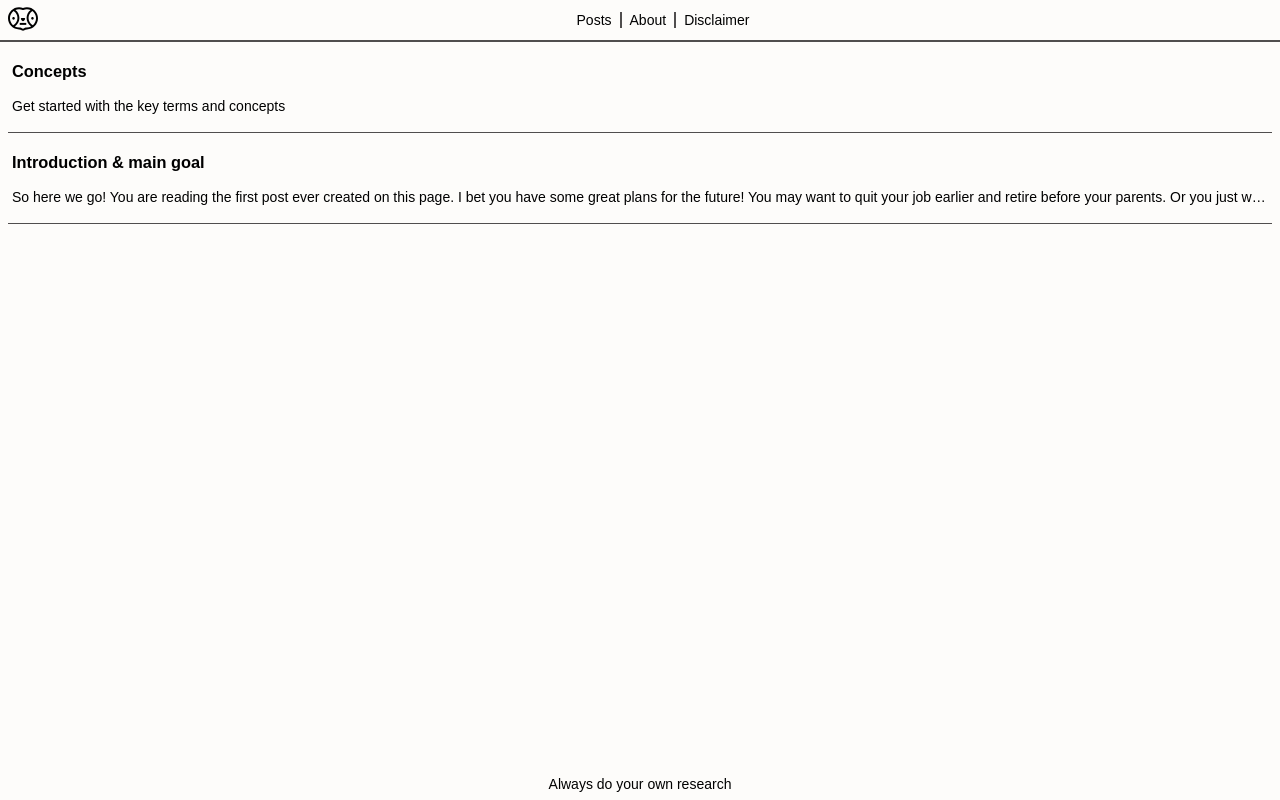
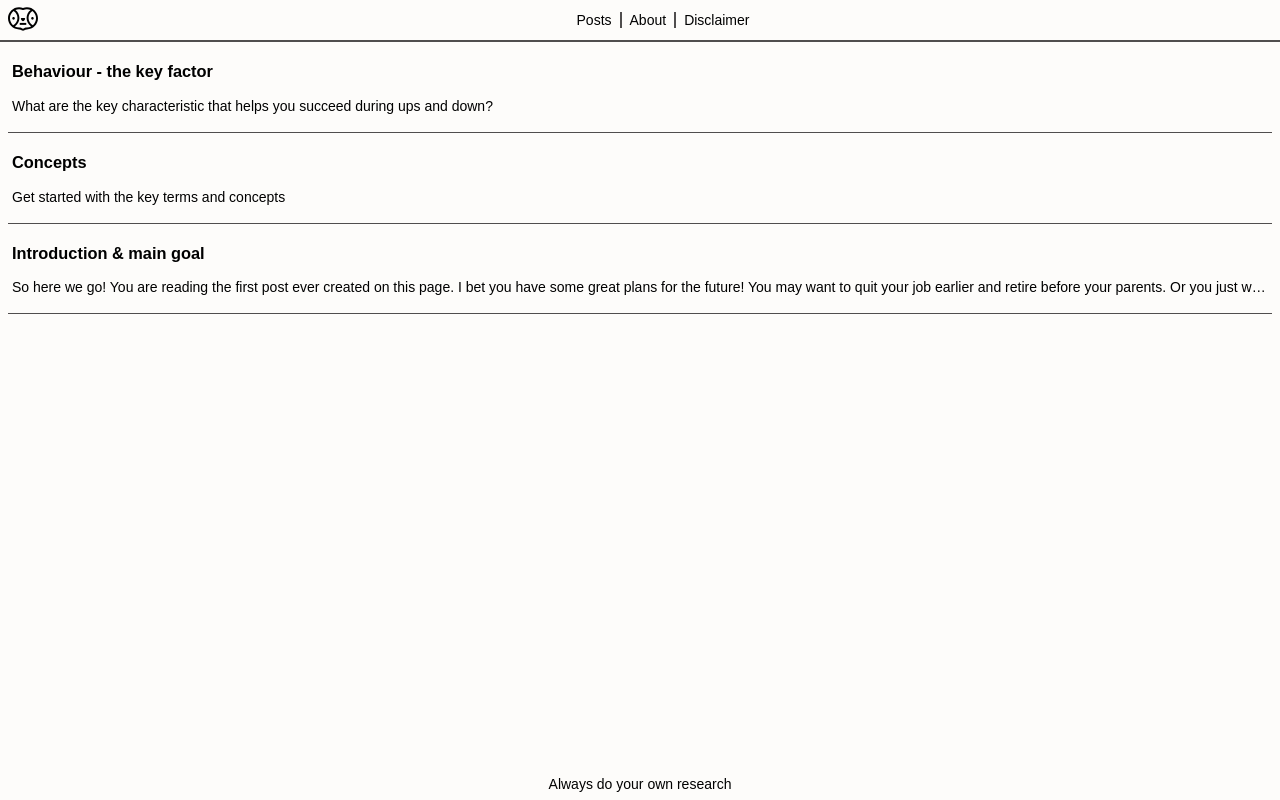
Before and after one commit to vazsonyidl/theboringblog, a Next.js app: page / in a window 1280 px wide. Built offline with nearby package versions, Linux system fonts and the light colour scheme.

Commit message:
doc(posts): add new post for behaviour

```diff
--- a/constants/posts.const.ts
+++ b/constants/posts.const.ts
@@ -50,21 +50,67 @@ export const posts: Array<IPost> = [
       },
       {
         title: 'How do I plan to earn from this?',
-        content: 'To start with, and put simply: from the dividend. The dividend itself is the money a company pays from its profit to its shareholders. There are several companies out there with a long (I mean more than 50 years) dividend payout history. This will be backbone for our long term investment process.',
+        content:
+          'To start with, and put simply: from the dividend. The dividend itself is the money a company pays from its profit to its shareholders. There are several companies out there with a long (I mean more than 50 years) dividend payout history. This will be backbone for our long term investment process.',
       },
       {
         title: 'Okay, but which companies',
-        content: 'you may ask. It is a perfect question. There are several metrics which guides through the process of choosing a worthy company. The key concept is: high returns = high quality + high current yield + high growth of yield. Stay tuned, because I will share my evaluation of companies when I buy shares from one of them.',
+        content:
+          'you may ask. It is a perfect question. There are several metrics which guides through the process of choosing a worthy company. The key concept is: high returns = high quality + high current yield + high growth of yield. Stay tuned, because I will share my evaluation of companies when I buy shares from one of them.',
       },
       {
         title: 'Is it applicable at any time?',
-        content: 'I try to measure companies worth-of-buy metrics always compared to some other key metrics in the industry, like Standard and Poor’s average numbers or the long term US bonds yield just to mention a few. This makes measurement a bit easier, as you may encounter the posts and information here later in time. If I tell you that I bought company XYZ in February, 2022 that information wouldn’t be so useful for you 2 years later.',
+        content:
+          'I try to measure companies worth-of-buy metrics always compared to some other key metrics in the industry, like Standard and Poor’s average numbers or the long term US bonds yield just to mention a few. This makes measurement a bit easier, as you may encounter the posts and information here later in time. If I tell you that I bought company XYZ in February, 2022 that information wouldn’t be so useful for you 2 years later.',
       },
       {
         title: 'Recommended references',
-        content: 'The Single Best Investment by Lowell Miller'
-      }
+        content: 'The Single Best Investment by Lowell Miller',
+      },
     ],
     published: '06.02.2022',
   },
+
+  // Post 3
+  {
+    id: 3,
+    title: 'Behaviour - the key factor',
+    intro:
+      'What are the key characteristic that helps you succeed during ups and down?',
+    content: [
+      {
+        title: 'Intro',
+        content:
+          'Before jumping into the rules and the process to pick potential candidates, there is another important thing. In my opinion, this will be one of the most useful one. The behaviour. Without these characteristic, people can bend easily with the wind and give up an otherwise rock solid plan to build a compounding machine. But enough from small-talk, jump into the details and review them step by step!',
+      },
+      {
+        title: 'Be adoptable',
+        content: `I think it speaks for itself. The times fly by as well as all the previous metrics, tips and analysis. One of the crucial mindset one has to have when fighting through the enormous amount of information in this area is to be adoptable. Metric, numbers and key factors measured in 1992, during the dotcom bubble or around the 2008 crisis will not be helpful now.
+
+        To have a good overall view, one must have to check the valuation of a company based on the current trends - both the industry of which the company operates as well as the overall market.`,
+      },
+      {
+        title: 'Do not buy if there is no good option',
+        content:
+          'This will rarely be a case, because there will always be another option. But if not, do not buy! Simply just keep your money as a free cash (maybe on your account on something like that) because the sun will rise tomorrow, there will be several news and what might be priced ‘high’ today maybe will be better 3 weeks from now.',
+      },
+      {
+        title: 'Do not "fall in love"',
+        content:
+          'At least not with companies! People usually like to favor one company over another just because it is fancy or more popular. The sad thing is even a company is hyped can have really bad results if measured with your long-term return eyeglasses on. My suggestion is not to fall in love with brand names, possible future outcomes, Twitter posts.',
+      },
+      {
+        title: 'Do not want to beat the market',
+        content:
+          'I wish I could have Morgan Freeman’s record as he is whispering this phrase, on repeat. Beating the market is something that you should never sign up for. You do not chase high return from selling TSLA short before Elon Musk’s latest Tweet. You rather want a stable, reliable compounding machine on top of which you can plan a life.',
+      },
+      {
+        title: 'Footnote',
+        content: `Please always do your own research when buying! These are just the key characteristics according to my perspective - some of them cited from the Single Best Investment book.
+
+        Never forget: high returns = high quality + high current yield + growth of yield.`,
+      },
+    ],
+    published: '09.02.2022',
+  },
 ];
```
Also changed, not shown: pages/about/index.tsx (+0 -7 lines).
